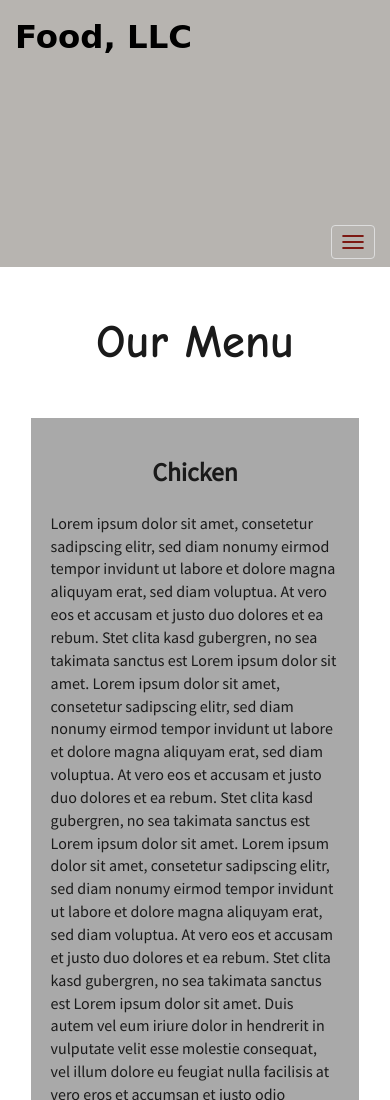
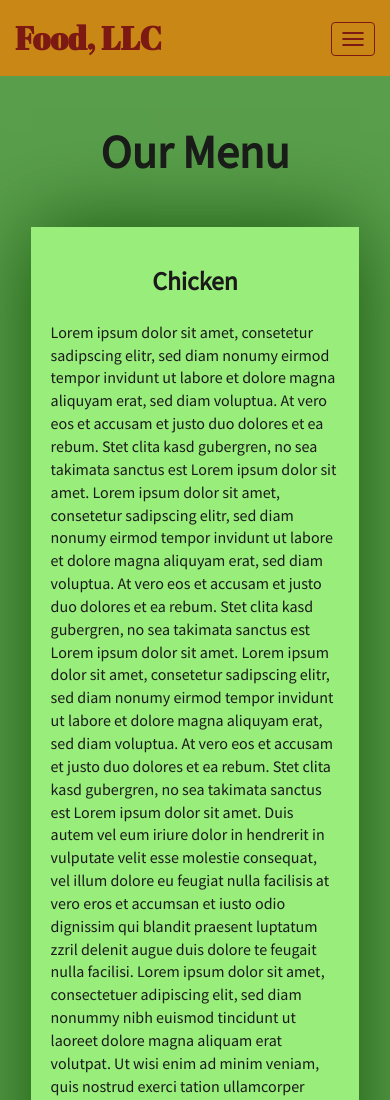
Before and after one commit to drmakbiyik/webpage, a plain HTML site: page index.html in a window 390 px wide. Shown: the top 1100 px of the page. Drawn offline with Linux system fonts and the light colour scheme.

Commit message:
Update styles.css

```diff
--- a/css/styles.css
+++ b/css/styles.css
@@ -2,24 +2,24 @@ body {
     font-size: 16px;
     font-family: 'Source Sans Pro', sans-serif;
     color: #1a1a1a;
-    background-color: #FFFFFF;
+    background-color: #599e4b;
 }
 
 
 /** HEADER **/
 
 #header-nav {
-    background-color:#b7b4b0;
+    background-color: #c98715;
     border-radius: 0;
     border: 0;
 }
 
 #header-nav button {
-    margin-top: 225px;
+    margin-top: 22px;
 }
 
 .navbar-default .navbar-toggle:focus, .navbar-default .navbar-toggle:hover {
-    background-color: #b7b4b0;
+    background-color: #fce29e;
 }
 
 .navbar-collapse {
@@ -33,8 +33,8 @@ body {
 }
 
 .navbar-brand h1 {
-    color: #000000;
-    font-family: 'Comic Sans', cursive;
+    color: #7d1913;
+    font-family: 'Abril Fatface', cursive;
     font-weight: bolder;
     font-size: 1.8em;
 }
@@ -45,7 +45,7 @@ body {
 }
 
 #nav-list {
-    background-color:  #b7b4b0;
+    background-color: #e4af34;
 }
 
 #nav-list a {
@@ -60,7 +60,7 @@ body {
     background-color: #fce29e;
 }
 
-.navbar-header button, .navbar-toggle, .navbar-header .icon-bar {
+.navbar-header button.navbar-toggle, .navbar-header .icon-bar {
     border: 1px solid #7d1913;
 }
 
@@ -80,7 +80,6 @@ body {
     font-weight: bold;
     margin-top: 30px;
     margin-bottom: 50px;
-    font-family: 'Comic Sans MS';
 }
 
 #main-content h3 {
@@ -89,12 +88,12 @@ body {
     margin-bottom: 1em;
 }
 
-#chicken-tile, #beef-tile, #sushi-tile,  #Yahni-tile {
+#chicken-tile, #beef-tile, #sushi-tile {
     width: 100%;
     padding: 20px;
-    background-color: #A9A9A9;
+    background-color: #99ed7b;
     margin-bottom: 60px;
-    box-shadow: 0 0 0px #18580b;
+    box-shadow: 0 0 80px #18580b;
 }
 
 
```
